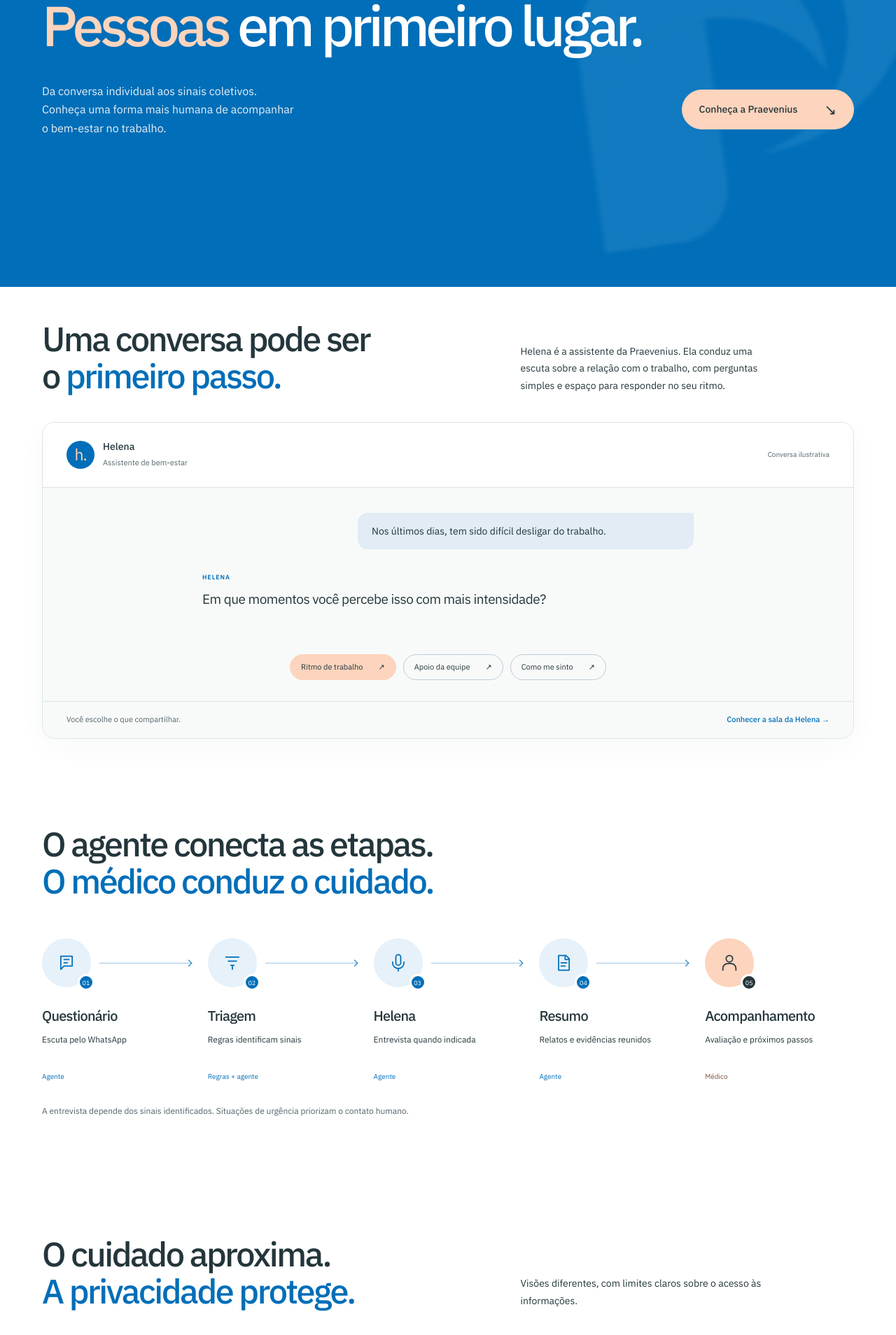
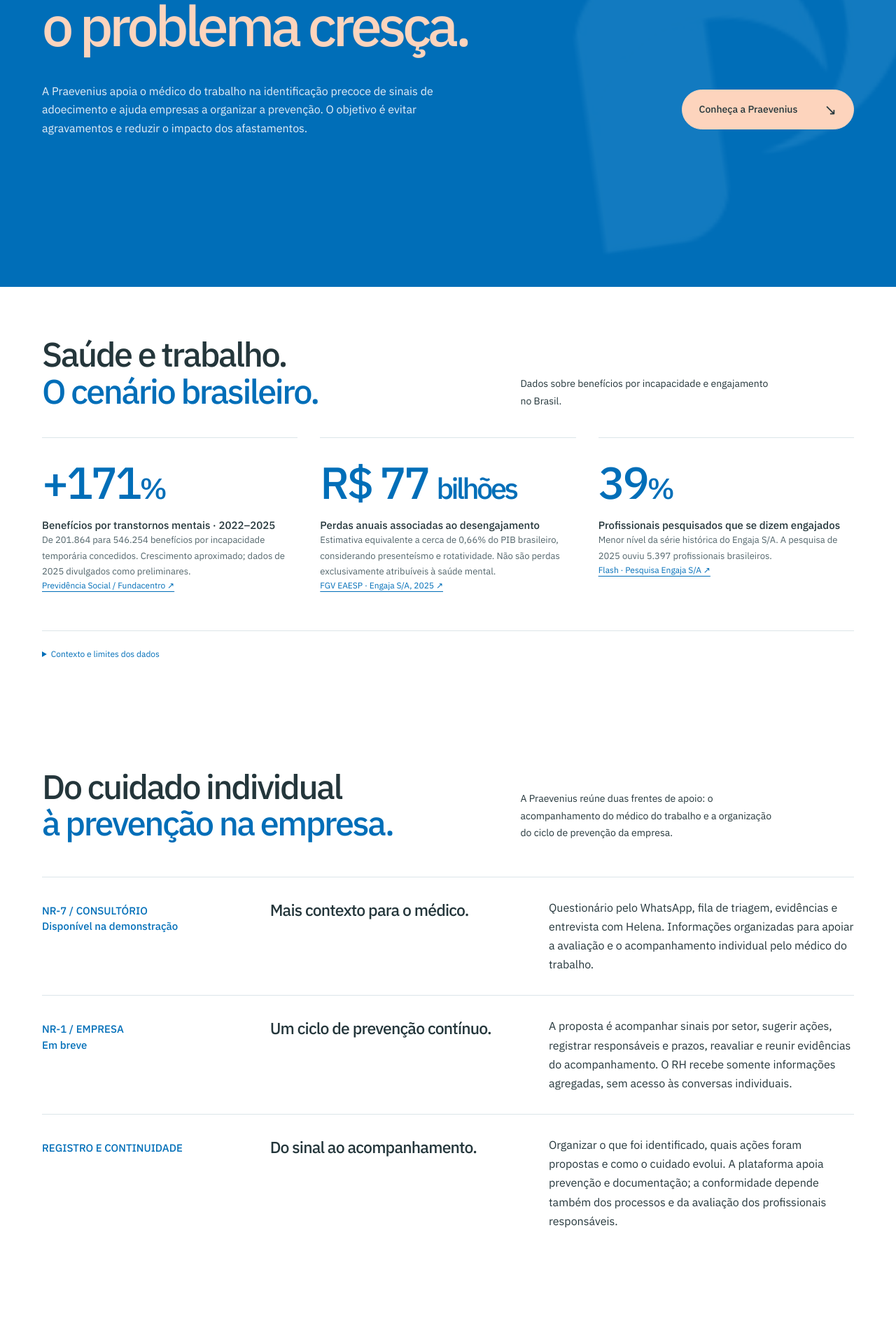
Before and after one commit to MarcoFilho1/converge-challenge, a Next.js app: page / in a window 1280 px wide. Shown: the part 390-2298 px from the top of the page at 70% size. Built offline with nearby package versions, Linux system fonts and the light colour scheme.

Commit message:
feat(landing): ajustar narrativa e adicionar ícone da marca

```diff
--- a/src/app/layout.tsx
+++ b/src/app/layout.tsx
@@ -18,6 +18,7 @@ const plexMono = IBM_Plex_Mono({
 
 export const metadata: Metadata = {
   title: "Praevenius · Consultório NR-7",
+  icons: { icon: [{ url: "/brand/praevenius-mark.png", type: "image/png" }] },
   description:
     "Acompanhamento médico ocupacional (NR-7 / PCMSO) por questionários validados no WhatsApp e entrevista estruturada por voz, com rastreabilidade documental.",
 };
--- a/src/components/landing-page.css
+++ b/src/components/landing-page.css
@@ -18,6 +18,7 @@
 .lp em { font-style:normal; color:var(--lp-salmon); }
 .lp-heroBottom { display:flex; align-items:center; justify-content:space-between; gap:40px; margin-top:38px; }
 .lp-heroBottom p { color:#E6F0F8; font-size:16px; line-height:1.65; margin:0; }
+.lp-heroBottom p { max-width:590px; }
 .lp-button { display:inline-flex; justify-content:space-between; align-items:center; gap:38px; background:var(--lp-salmon); border:1px solid var(--lp-salmon); color:#24363B; padding:17px 24px; border-radius:100px; font-weight:500; font-size:14px; transition:background .2s,transform .2s; white-space:nowrap; }
 .lp-button:hover { background:#FFE5D7; transform:translateY(-2px); }
 .lp-button > span { font-size:21px; line-height:1; }
--- a/src/components/landing-page.tsx
+++ b/src/components/landing-page.tsx
@@ -131,22 +131,9 @@ export function LandingPage() {
   }, []);
   return <div className={scrolled ? "lp lp-scrolled" : "lp"} ref={root} id="inicio">
     <a className="lp-skip" href="#conteudo">Ir para o conteúdo</a>
-    <header className="lp-header"><Brand /><button className="lp-menu" aria-expanded={menuOpen} aria-controls="landing-navigation" onClick={() => setMenuOpen(!menuOpen)}>{menuOpen ? "Fechar ×" : "Menu ☰"}</button><nav id="landing-navigation" className={menuOpen ? "lp-nav lp-navOpen" : "lp-nav"} aria-label="Navegação principal"><a href="#plataforma" onClick={() => setMenuOpen(false)}>A plataforma</a><a href="#como-funciona" onClick={() => setMenuOpen(false)}>Como funciona</a><a href="#privacidade" onClick={() => setMenuOpen(false)}>Privacidade</a><Link href="/login" className="lp-login">Entrar <span aria-hidden="true">↗</span></Link></nav></header>
+    <header className="lp-header"><Brand /><button className="lp-menu" aria-expanded={menuOpen} aria-controls="landing-navigation" onClick={() => setMenuOpen(!menuOpen)}>{menuOpen ? "Fechar ×" : "Menu ☰"}</button><nav id="landing-navigation" className={menuOpen ? "lp-nav lp-navOpen" : "lp-nav"} aria-label="Navegação principal"><a href="#prevencao" onClick={() => setMenuOpen(false)}>A plataforma</a><a href="#como-funciona" onClick={() => setMenuOpen(false)}>Como funciona</a><a href="#privacidade" onClick={() => setMenuOpen(false)}>Privacidade</a><Link href="/login" className="lp-login">Entrar <span aria-hidden="true">↗</span></Link></nav></header>
     <main id="conteudo">
-      <section className="lp-hero" aria-labelledby="hero-title"><h1 id="hero-title">Bem-estar no trabalho.<br /><em>Pessoas</em> em primeiro lugar.</h1><div className="lp-heroBottom"><p>Da conversa individual aos sinais coletivos.<br />Conheça uma forma mais humana de acompanhar<br className="lp-desktopBreak" /> o bem-estar no trabalho.</p><a className="lp-button" href="#plataforma">Conheça a Praevenius <span aria-hidden="true">↘</span></a></div></section>
-      <section className="lp-product" id="plataforma" aria-labelledby="product-title"><div className="lp-sectionHeading"><h2 id="product-title">Uma conversa pode ser<br />o <em>primeiro passo.</em></h2><p>Helena é a assistente da Praevenius. Ela conduz uma escuta sobre a relação com o trabalho, com perguntas simples e espaço para responder no seu ritmo.</p></div>
-        <div className="lp-conversation"><div className="lp-conversationBar"><div><span className="lp-helenaIcon" aria-hidden="true">h.</span><div><strong>Helena</strong><span>Assistente de bem-estar</span></div></div><span className="lp-exampleLabel">Conversa ilustrativa</span></div><div className="lp-dialogue" key={topic}><p className="lp-userMessage">{example.message}</p><div className="lp-helenaMessage"><span>HELENA</span><p>{example.reply}</p></div></div><div className="lp-topics" role="group" aria-label="Exemplos de conversa">{examples.map((item, index) => <button key={item.label} aria-pressed={topic === index} onClick={() => setTopic(index)}>{item.label}<span aria-hidden="true">↗</span></button>)}</div><div className="lp-conversationFoot"><span>Você escolhe o que compartilhar.</span><Link href="/entrevista/demo-mariana-nr7">Conhecer a sala da Helena →</Link></div></div>
-      </section>
-      <AgentJourney />
-      <section className="lp-privacy" id="privacidade" aria-labelledby="privacy-title"><div className="lp-sectionHeading"><h2 id="privacy-title">O cuidado aproxima.<br /><em>A privacidade protege.</em></h2><p>Visões diferentes, com limites claros sobre o acesso às informações.</p></div><div className="lp-accessRows"><article><span>Trabalhador</span><h3>Um espaço pessoal.</h3><p>Converse com Helena e reflita sobre a sua relação com o trabalho.</p></article><article><span>Organização</span><h3>Um olhar coletivo.</h3><p>Indicadores agregados por setor, em grupos de pelo menos cinco pessoas. Conversas individuais não fazem parte dessa visão.</p></article><article><span>Médico do trabalho</span><h3>Acompanhamento individual.</h3><p>A escuta clínica pertence a um ambiente separado, com acesso restrito ao profissional de saúde.</p></article></div></section>
-      <section className="lp-privacy" id="prevencao" aria-labelledby="prevention-title">
-        <div className="lp-sectionHeading"><h2 id="prevention-title">Do cuidado individual<br /><em>à prevenção na empresa.</em></h2><p>A Praevenius reúne duas frentes de apoio: o acompanhamento do médico do trabalho e a organização do ciclo de prevenção da empresa.</p></div>
-        <div className="lp-accessRows">
-          <article><span>NR-7 / CONSULTÓRIO<br />Disponível na demonstração</span><h3>Mais contexto para o médico.</h3><p>Questionário pelo WhatsApp, fila de triagem, evidências e entrevista com Helena. Informações organizadas para apoiar a avaliação e o acompanhamento individual pelo médico do trabalho.</p></article>
-          <article><span>NR-1 / EMPRESA<br />Em breve</span><h3>Um ciclo de prevenção contínuo.</h3><p>A proposta é acompanhar sinais por setor, sugerir ações, registrar responsáveis e prazos, reavaliar e reunir evidências do acompanhamento. O RH recebe somente informações agregadas, sem acesso às conversas individuais.</p></article>
-          <article><span>REGISTRO E CONTINUIDADE</span><h3>Do sinal ao acompanhamento.</h3><p>Organizar o que foi identificado, quais ações foram propostas e como o cuidado evolui. A plataforma apoia prevenção e documentação; a conformidade depende também dos processos e da avaliação dos profissionais responsáveis.</p></article>
-        </div>
-      </section>
+      <section className="lp-hero" aria-labelledby="hero-title"><h1 id="hero-title">Cuidar antes que<br /><em>o problema cresça.</em></h1><div className="lp-heroBottom"><p>A Praevenius apoia o médico do trabalho na identificação precoce de sinais de adoecimento e ajuda empresas a organizar a prevenção. O objetivo é evitar agravamentos e reduzir o impacto dos afastamentos.</p><a className="lp-button" href="#evidencias">Conheça a Praevenius <span aria-hidden="true">↘</span></a></div></section>
       <section className="lp-privacy lp-evidence" id="evidencias" aria-labelledby="evidence-title">
         <div className="lp-sectionHeading"><h2 id="evidence-title">Saúde e trabalho.<br /><em>O cenário brasileiro.</em></h2><p>Dados sobre benefícios por incapacidade e engajamento no Brasil.</p></div>
         <dl className="lp-evidenceNumbers lp-brazilNumbers">
@@ -156,6 +143,19 @@ export function LandingPage() {
         </dl>
         <details className="lp-evidenceCaveats"><summary>Contexto e limites dos dados</summary><ul><li>Benefícios concedidos não equivalem necessariamente a pessoas distintas. Nem todos os transtornos que motivaram benefícios tiveram origem no trabalho.</li><li>O crescimento de aproximadamente 171% é calculado sobre os totais de 2022 e 2025 apresentados. Os dados de 2025 são preliminares.</li><li>Os R$ 77 bilhões são uma estimativa da pesquisa Engaja S/A para desengajamento, somando presenteísmo e rotatividade; não medem apenas saúde mental.</li><li>Os 39% se referem aos participantes da pesquisa de 2025. Os indicadores não demonstram resultados obtidos pela Praevenius.</li></ul></details>
       </section>
+      <section className="lp-privacy" id="prevencao" aria-labelledby="prevention-title">
+        <div className="lp-sectionHeading"><h2 id="prevention-title">Do cuidado individual<br /><em>à prevenção na empresa.</em></h2><p>A Praevenius reúne duas frentes de apoio: o acompanhamento do médico do trabalho e a organização do ciclo de prevenção da empresa.</p></div>
+        <div className="lp-accessRows">
+          <article><span>NR-7 / CONSULTÓRIO<br />Disponível na demonstração</span><h3>Mais contexto para o médico.</h3><p>Questionário pelo WhatsApp, fila de triagem, evidências e entrevista com Helena. Informações organizadas para apoiar a avaliação e o acompanhamento individual pelo médico do trabalho.</p></article>
+          <article><span>NR-1 / EMPRESA<br />Em breve</span><h3>Um ciclo de prevenção contínuo.</h3><p>A proposta é acompanhar sinais por setor, sugerir ações, registrar responsáveis e prazos, reavaliar e reunir evidências do acompanhamento. O RH recebe somente informações agregadas, sem acesso às conversas individuais.</p></article>
+          <article><span>REGISTRO E CONTINUIDADE</span><h3>Do sinal ao acompanhamento.</h3><p>Organizar o que foi identificado, quais ações foram propostas e como o cuidado evolui. A plataforma apoia prevenção e documentação; a conformidade depende também dos processos e da avaliação dos profissionais responsáveis.</p></article>
+        </div>
+      </section>
+      <AgentJourney />
+      <section className="lp-product" id="plataforma" aria-labelledby="product-title"><div className="lp-sectionHeading"><h2 id="product-title">Uma conversa pode ser<br />o <em>primeiro passo.</em></h2><p>Helena é a assistente da Praevenius. Ela conduz uma escuta sobre a relação com o trabalho, com perguntas simples e espaço para responder no seu ritmo.</p></div>
+        <div className="lp-conversation"><div className="lp-conversationBar"><div><span className="lp-helenaIcon" aria-hidden="true">h.</span><div><strong>Helena</strong><span>Assistente de bem-estar</span></div></div><span className="lp-exampleLabel">Conversa ilustrativa</span></div><div className="lp-dialogue" key={topic}><p className="lp-userMessage">{example.message}</p><div className="lp-helenaMessage"><span>HELENA</span><p>{example.reply}</p></div></div><div className="lp-topics" role="group" aria-label="Exemplos de conversa">{examples.map((item, index) => <button key={item.label} aria-pressed={topic === index} onClick={() => setTopic(index)}>{item.label}<span aria-hidden="true">↗</span></button>)}</div><div className="lp-conversationFoot"><span>Você escolhe o que compartilhar.</span><Link href="/entrevista/demo-mariana-nr7">Conhecer a sala da Helena →</Link></div></div>
+      </section>
+      <section className="lp-privacy" id="privacidade" aria-labelledby="privacy-title"><div className="lp-sectionHeading"><h2 id="privacy-title">O cuidado aproxima.<br /><em>A privacidade protege.</em></h2><p>Visões diferentes, com limites claros sobre o acesso às informações.</p></div><div className="lp-accessRows"><article><span>Trabalhador</span><h3>Um espaço pessoal.</h3><p>Converse com Helena e reflita sobre a sua relação com o trabalho.</p></article><article><span>Organização</span><h3>Um olhar coletivo.</h3><p>Indicadores agregados por setor, em grupos de pelo menos cinco pessoas. Conversas individuais não fazem parte dessa visão.</p></article><article><span>Médico do trabalho</span><h3>Acompanhamento individual.</h3><p>A escuta clínica pertence a um ambiente separado, com acesso restrito ao profissional de saúde.</p></article></div></section>
       <section className="lp-privacy" id="embasamento" aria-labelledby="basis-title">
         <div className="lp-sectionHeading"><h2 id="basis-title">Escuta humana.<br /><em>Critérios claros.</em></h2><p>Na trilha clínica, o acompanhamento reúne questionários, regras de pontuação e referências documentais para apoiar o médico do trabalho.</p></div>
         <div className="lp-accessRows">
```
